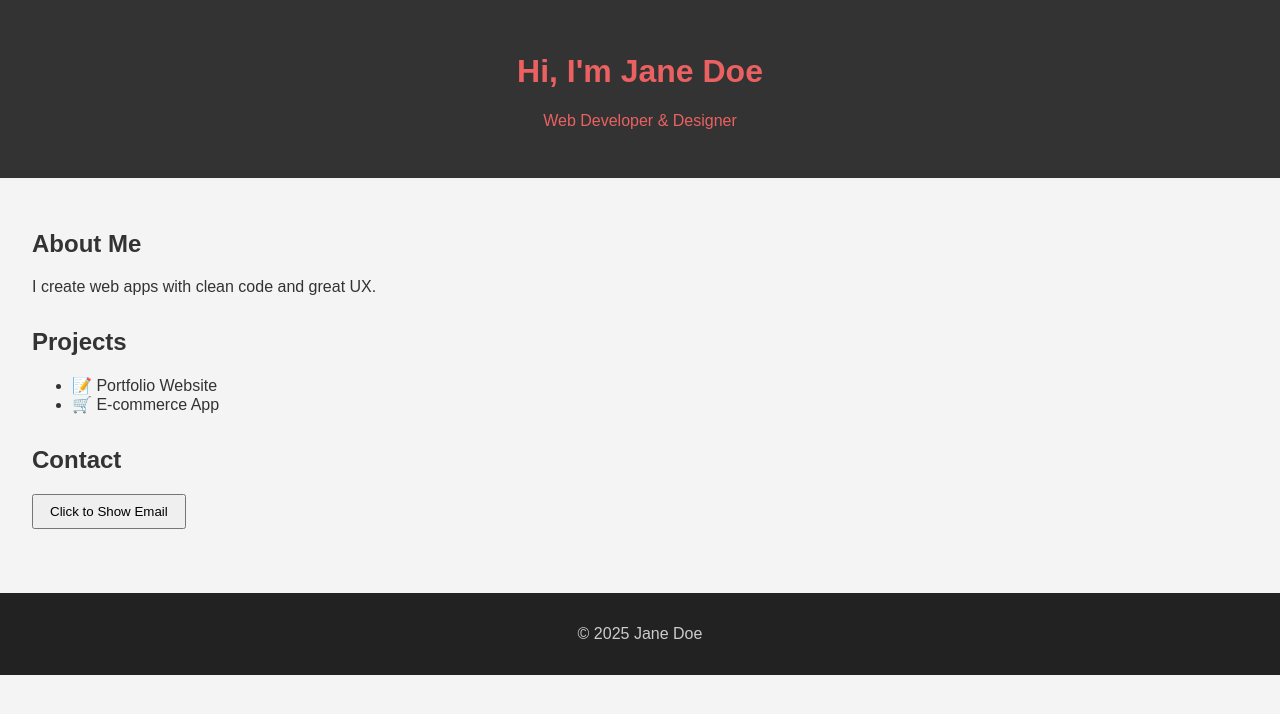
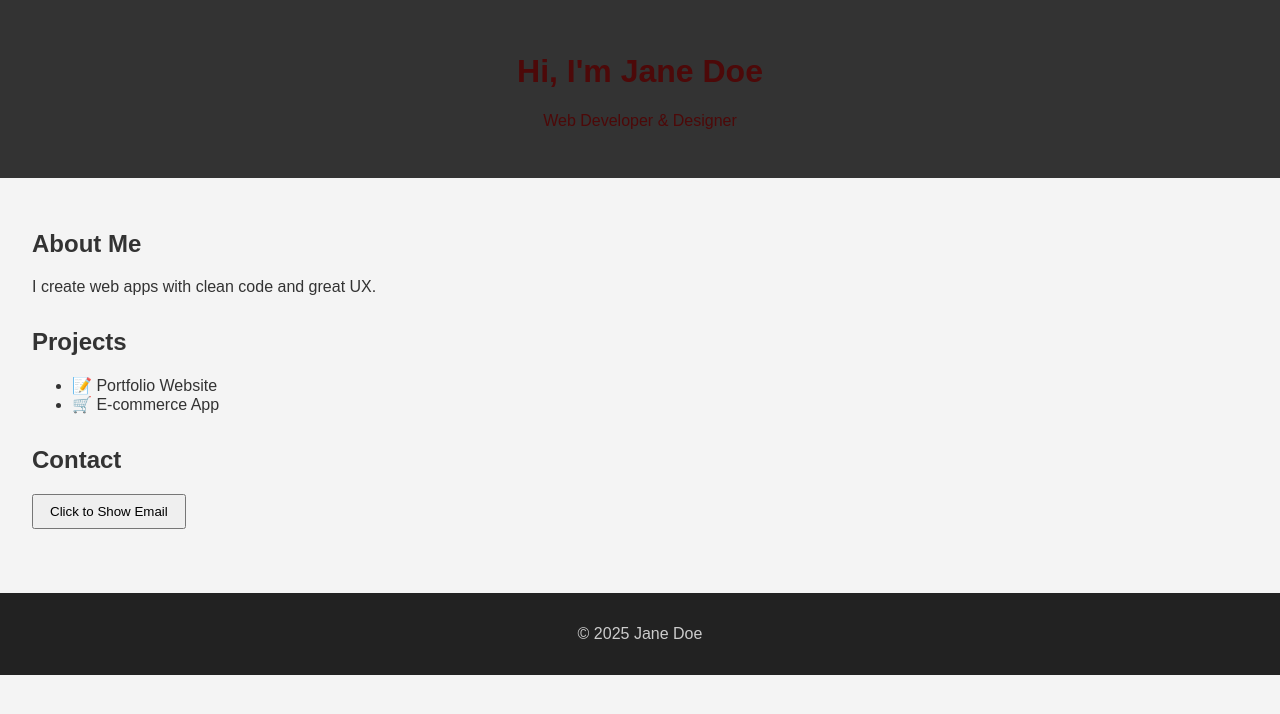
Before and after one commit to Bhakti60/DevOps_Project, a website: page public/index.html in a window 1280 px wide. Drawn offline with Linux system fonts and the light colour scheme.

Commit message:
refactored

```diff
--- a/index.js
+++ b/index.js
@@ -7,4 +7,8 @@ app.use(express.static(path.join(__dirname, "public")));
 
 app.listen(PORT, () => {
   console.log(`Portfolio running at http://localhost:${PORT}`);
+app.listen(3000, '0.0.0.0', () => {
+    console.log('Server running on port 3000');
+  });
+
 });
--- a/public/style.css
+++ b/public/style.css
@@ -6,7 +6,7 @@ body {
   }
   header {
     background: #333;
-    color: rgb(235, 97, 97);
+    color: rgb(77, 9, 9);
     padding: 2rem;
     text-align: center;
   }
```
